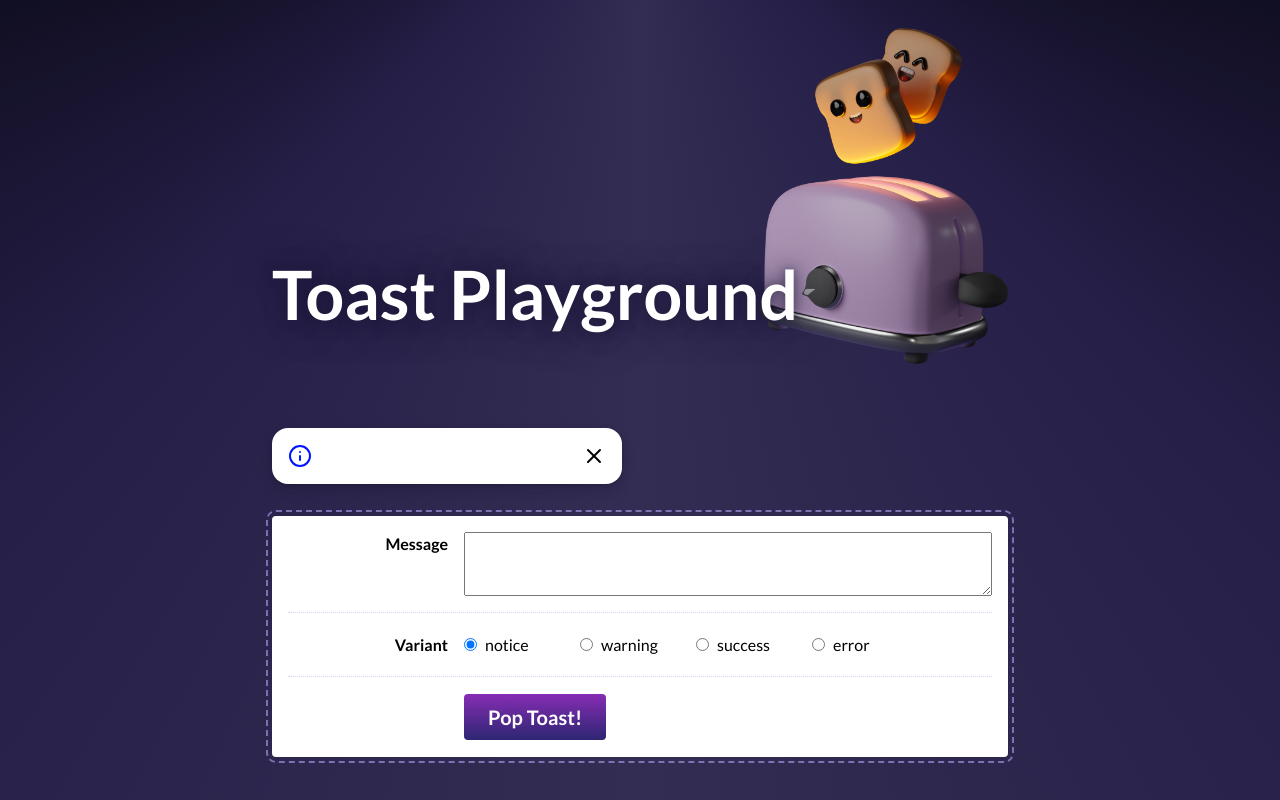
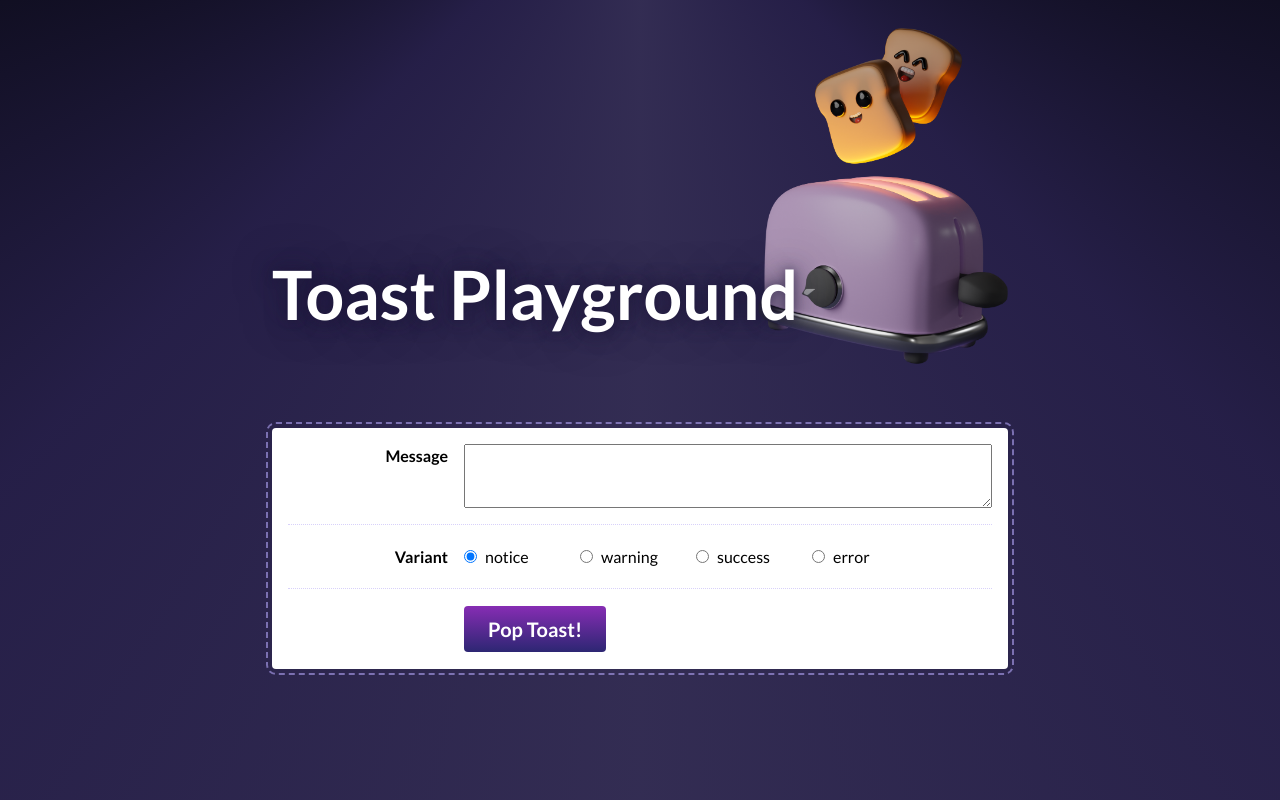
Before and after one commit to aleknovkovski/lrn-comeau-toast, a React (Create React App) app: page / in a window 1280 px wide. Shown: the top 800 px of the page. Built offline with nearby package versions, Linux system fonts and the light colour scheme.

Commit message:
Pop/close Toast based on user actions

```diff
--- a/src/components/Toast/Toast.js
+++ b/src/components/Toast/Toast.js
@@ -18,7 +18,8 @@ const ICONS_BY_VARIANT = {
   error: AlertOctagon,
 };
 
-function Toast({message, variant}) {
+
+function Toast({message, variant, handleToastClose}) {
   return (
     <div className={`${styles.toast} ${styles[variant]}`}>
       <div className={styles.iconContainer}>
@@ -27,7 +28,7 @@ function Toast({message, variant}) {
       <p className={styles.content}>
           {message}
       </p>
-      <button className={styles.closeButton}>
+      <button className={styles.closeButton} onClick={()=> handleToastClose()}>
         <X size={24} />
         <VisuallyHidden>Dismiss message</VisuallyHidden>
       </button>
--- a/src/components/ToastPlayground/ToastPlayground.js
+++ b/src/components/ToastPlayground/ToastPlayground.js
@@ -10,6 +10,11 @@ const VARIANT_OPTIONS = ['notice', 'warning', 'success', 'error'];
 function ToastPlayground() {
   const [message, setMessage] = React.useState('');
   const [chosen, setChosen] = React.useState('notice');
+  const [showToast, setShowToast] = React.useState(false);
+
+  function handleToastClose() {
+    setShowToast(false);
+  }
 
   return (
     <div className={styles.wrapper}>
@@ -18,7 +23,9 @@ function ToastPlayground() {
         <h1>Toast Playground</h1>
       </header>
 
-      <Toast message={message} variant={chosen} />
+      {showToast && (
+          <Toast message={message} variant={chosen} handleToastClose={handleToastClose}/>
+      )}
 
       <div className={styles.controlsWrapper}>
         <div className={styles.row}>
@@ -60,7 +67,7 @@ function ToastPlayground() {
           <div
             className={`${styles.inputWrapper} ${styles.radioWrapper}`}
           >
-            <Button>Pop Toast!</Button>
+            <Button onClick={()=> setShowToast(true)}>Pop Toast!</Button>
           </div>
         </div>
       </div>
```
